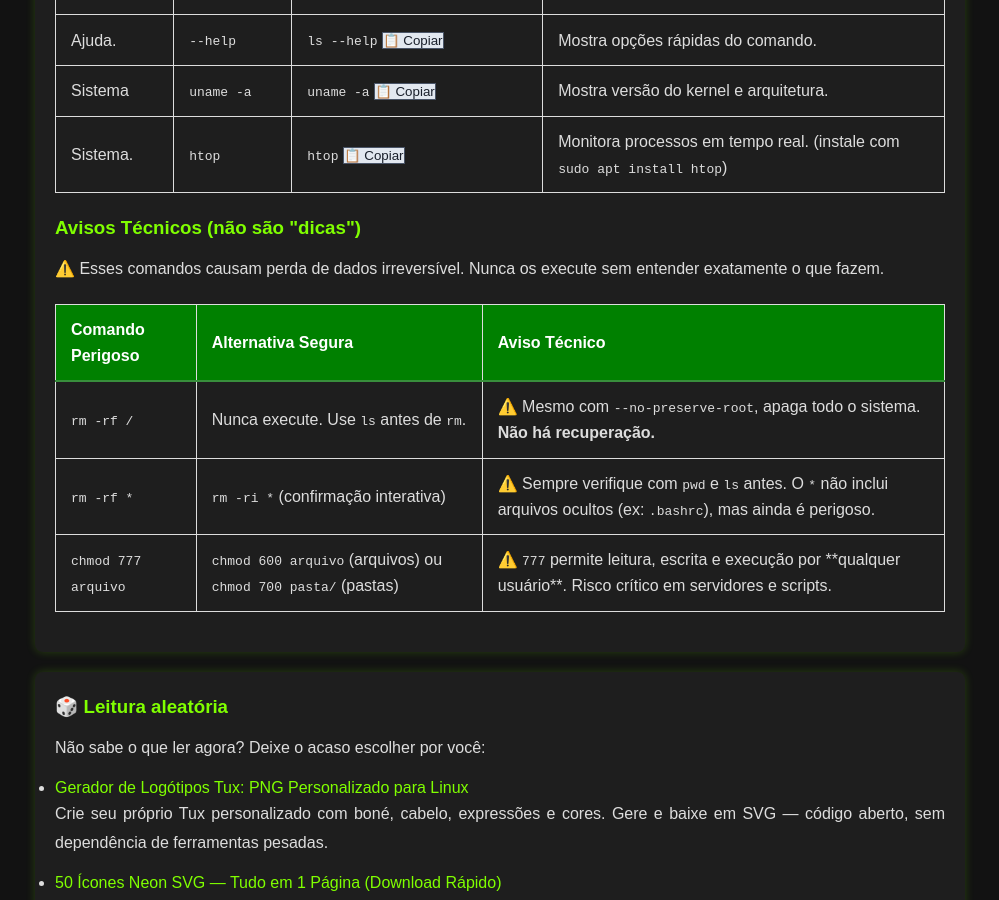
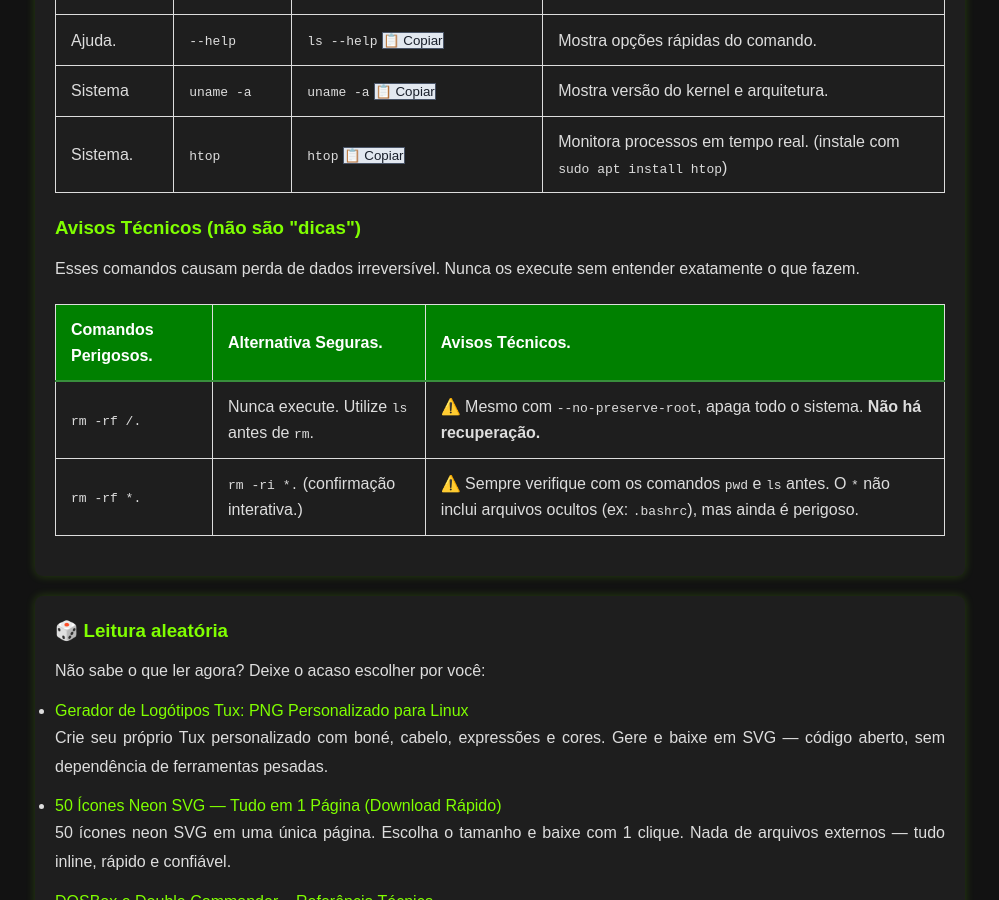
Before and after one commit to Piolinux/piolinux-site, a Jekyll site: the page built from _pages/_iniciantes/comandos-basicos-do-terminal-linux-referencia-tecnica.md, in a window 1280 px wide and 900 px high, scrolled down 1101 px. Shown: the whole window, without its empty margins (140-1139 px from the left). Built offline with Jekyll 4.4.1, drawn with Linux system fonts in a browser that asks for light colours.

Commit message:
Update comandos-basicos-do-terminal-linux-referencia-tecnica.md

```diff
--- a/_pages/_iniciantes/comandos-basicos-do-terminal-linux-referencia-tecnica.md
+++ b/_pages/_iniciantes/comandos-basicos-do-terminal-linux-referencia-tecnica.md
@@ -153,34 +153,29 @@ tags: [terminal, comandos, linux, awk, sed, find, xargs, produtividade]
 </table>
 
 <h3 id="avisos">Avisos Técnicos (não são "dicas")</h3>
-<p>⚠️ Esses comandos causam perda de dados irreversível.
+<p>Esses comandos causam perda de dados irreversível.
 Nunca os execute sem entender exatamente o que fazem. </p>
 <div class="table-container">
   <table class="evergreen-table">
     <thead>
       <tr>
-        <th>Comando Perigoso</th>
-        <th>Alternativa Segura</th>
-        <th>Aviso Técnico</th>
+        <th>Comandos Perigosos.</th>
+        <th>Alternativa Seguras.</th>
+        <th>Avisos Técnicos.</th>
       </tr>
     </thead>
     <tbody>
       <tr>
-        <td data-label="Comando Perigoso"><code>rm -rf /</code></td>
-        <td data-label="Alternativa Segura">Nunca execute. Use <code>ls</code> antes de <code>rm</code>.</td>
+        <td data-label="Comando Perigoso"><code>rm -rf /.</code></td>
+        <td data-label="Alternativa Segura">Nunca execute. Utilize <code>ls</code> antes de <code>rm</code>.</td>
         <td data-label="Aviso Técnico">⚠️ Mesmo com <code>--no-preserve-root</code>, apaga todo o sistema. <strong>Não há recuperação.</strong></td>
       </tr>
       <tr>
-        <td data-label="Comando Perigoso"><code>rm -rf *</code></td>
-        <td data-label="Alternativa Segura"><code>rm -ri *</code> (confirmação interativa)</td>
-        <td data-label="Aviso Técnico">⚠️ Sempre verifique com <code>pwd</code> e <code>ls</code> antes. O <code>*</code> não inclui arquivos ocultos (ex: <code>.bashrc</code>), mas ainda é perigoso.</td>
+        <td data-label="Comando Perigoso"><code>rm -rf *.</code></td>
+        <td data-label="Alternativa Segura"><code>rm -ri *.</code> (confirmação interativa.)</td>
+        <td data-label="Aviso Técnico">⚠️ Sempre verifique com os comandos <code>pwd</code> e <code>ls</code> antes. O <code>*</code> não inclui arquivos ocultos (ex: <code>.bashrc</code>), mas ainda é perigoso.</td>
       </tr>
-      <tr>
-        <td data-label="Comando Perigoso"><code>chmod 777 arquivo</code></td>
-        <td data-label="Alternativa Segura"><code>chmod 600 arquivo</code> (arquivos) ou <code>chmod 700 pasta/</code> (pastas)</td>
-        <td data-label="Aviso Técnico">⚠️ <code>777</code> permite leitura, escrita e execução por **qualquer usuário**. Risco crítico em servidores e scripts.</td>
-      </tr>
-    </tbody>
+          </tbody>
   </table>
 </div>
 
```
